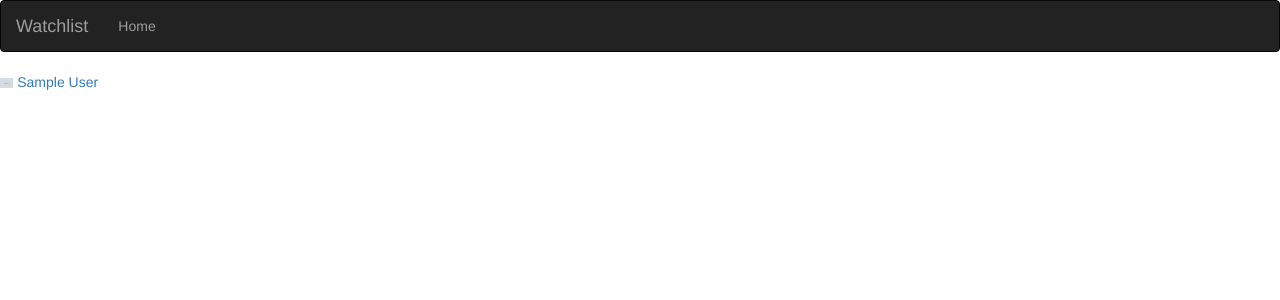
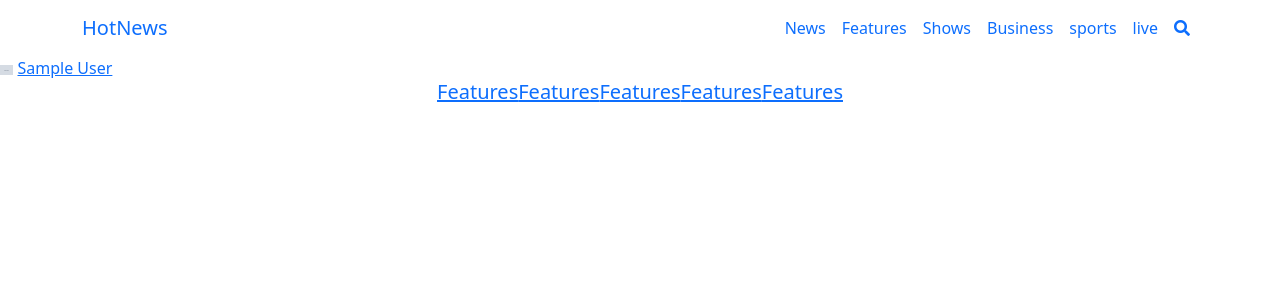
Before and after one commit to WilsonKinyua/news-api, a Flask app: template app/templates/articles.html in a window 1280 px wide. Shown: the top 300 px of the page. Run offline with Flask 2, Linux system fonts and the light colour scheme; the template is opened without the code that fills it: most values are stand-ins (such as "Sample title", 1, 10 or a date in 2020); grey boxes marked "Sample" are stand-in pictures; some libraries are stand-ins or nearby versions.

Commit message:
base set with bootstrap 5 added

```diff
--- a/app/templates/base.html
+++ b/app/templates/base.html
@@ -1,5 +1,59 @@
-{% extends "bootstrap/base.html" %}
+<!doctype html>
+<html lang="en">
 
-{% block navbar %}
-{% include "navbar.html" %}
-{% endblock %}
+<head>
+    <!-- Required meta tags -->
+    <meta charset="utf-8">
+    <meta name="viewport" content="width=device-width, initial-scale=1">
+
+    <!-- Bootstrap CSS -->
+    <link href="https://cdn.jsdelivr.net/npm/bootstrap@5.1.1/dist/css/bootstrap.min.css" rel="stylesheet"
+        integrity="sha384-F3w7mX95PdgyTmZZMECAngseQB83DfGTowi0iMjiWaeVhAn4FJkqJByhZMI3AhiU" crossorigin="anonymous">
+    <link rel="stylesheet" href="https://cdnjs.cloudflare.com/ajax/libs/font-awesome/5.15.4/css/all.min.css"
+        integrity="sha512-1ycn6IcaQQ40/MKBW2W4Rhis/DbILU74C1vSrLJxCq57o941Ym01SwNsOMqvEBFlcgUa6xLiPY/NS5R+E6ztJQ=="
+        crossorigin="anonymous" referrerpolicy="no-referrer" />
+    <link rel="stylesheet" href="{{ url_for('static', filename='css/main.css') }}">
+    {% if title %}
+    <title>{{ title }}</title>
+    {% else %}
+    <title>Welcome to Hot News</title>
+    {% endif %}
+</head>
+
+<body>
+
+
+    {% block navbar %}
+    {% include "navbar.html" %}
+    {% endblock %}
+
+    <!-- main content -->
+    {% block content %}
+
+    {% endblock %}
+    <!-- footer -->
+    <footer class="">
+        <div class="d-flex justify-content-center">
+            <div>
+                <h5><a href="">Features</a></h5>
+            </div>
+            <div>
+                <h5><a href="">Features</a></h5>
+            </div>
+            <div>
+                <h5><a href="">Features</a></h5>
+            </div>
+            <div>
+                <h5><a href="">Features</a></h5>
+            </div>
+            <div>
+                <h5><a href="">Features</a></h5>
+            </div>
+        </div>
+    </footer>
+    <script src="https://cdn.jsdelivr.net/npm/bootstrap@5.1.1/dist/js/bootstrap.bundle.min.js"
+        integrity="sha384-/bQdsTh/da6pkI1MST/rWKFNjaCP5gBSY4sEBT38Q/9RBh9AH40zEOg7Hlq2THRZ"
+        crossorigin="anonymous"></script>
+</body>
+
+</html>
--- a/app/templates/navbar.html
+++ b/app/templates/navbar.html
@@ -1,18 +1,42 @@
-<div class="navbar navbar-inverse" role="navigation">
-    <div class="container-fluid">
-        <div class="navbar-header">
-            <button type="button" class="navbar-toggle" data-toggle="collapse" data-target=".navbar-collapse">
-                <span class="sr-only">Toggle navigation</span>
-                <span class="icon-bar"></span>
-                <span class="icon-bar"></span>
-                <span class="icon-bar"></span>
-            </button>
-            <a class="navbar-brand" href="/"> Watchlist </a>
+  <!-- navbar -->
+  <nav class="navbar navbar-expand-lg">
+    <div class="container container-fluid">
+        <a class="navbar-brand" href="#">
+            HotNews
+        </a>
+        <button class="navbar-toggler" type="button" data-bs-toggle="collapse" data-bs-target="#navbarContent"
+            aria-controls="navbarSupportedContent" aria-expanded="false" aria-label="Toggle navigation">
+            <span class="navbar-toggler-icon"></span>
+            <i class="fa fa-bars"></i>
+        </button>
+        <div class="collapse navbar-collapse" id="navbarContent">
+            <ul class="navbar-nav me-auto mb-2 mb-lg-0">
+            </ul>
+            <ul class="navbar-nav nav-right">
+                <li class="nav-item">
+                    <a class="nav-link active" href="#">News</a>
+                </li>
+                <li class="nav-item">
+                    <a class="nav-link" href="#">Features</a>
+                </li>
+                <li class="nav-item">
+                    <a class="nav-link" href="#">Shows</a>
+                </li>
+                <li class="nav-item">
+                    <a class="nav-link" href="#">Business</a>
+                </li>
+                <li class="nav-item">
+                    <a class="nav-link" href="#">sports</a>
+                </li>
+                <li class="nav-item">
+                    <a class="nav-link" href="#">live</a>
+                </li>
+                <li class="nav-item">
+                    <a class="nav-link" href="#">
+                        <i class="fa fa-search"></i>
+                    </a>
+                </li>
+            </ul>
         </div>
-        <div class="navbar-collapse collapse">
-            <ul class="nav navbar-nav">
-                <li><a href="/">Home</a></li>
-        </div>
-
     </div>
-</div>
+</nav>
```
Also changed, not shown: app/requests.py (+11 -8 lines), app/templates/index.html (deleted, +0 -12 lines), app/static/css/main.css (added), 1 other file.
